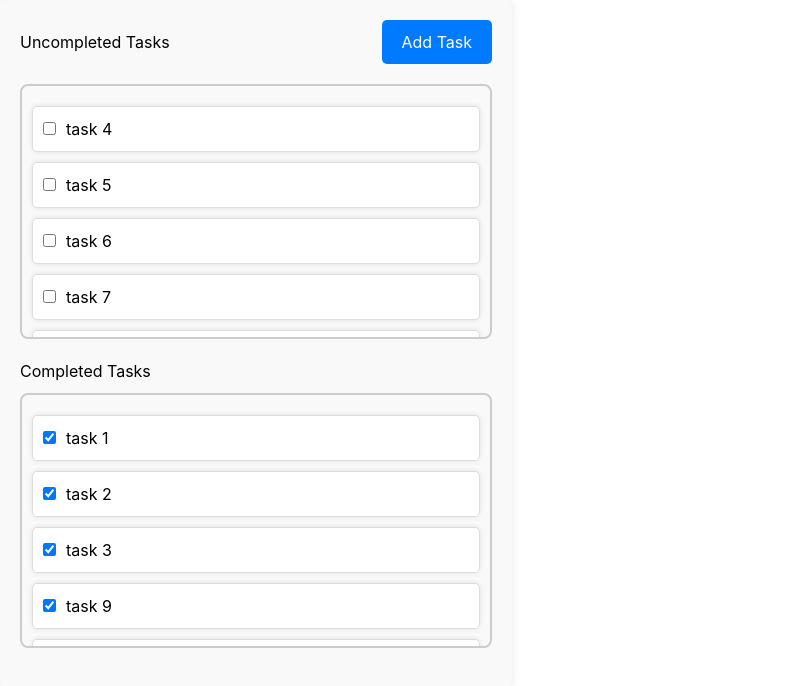
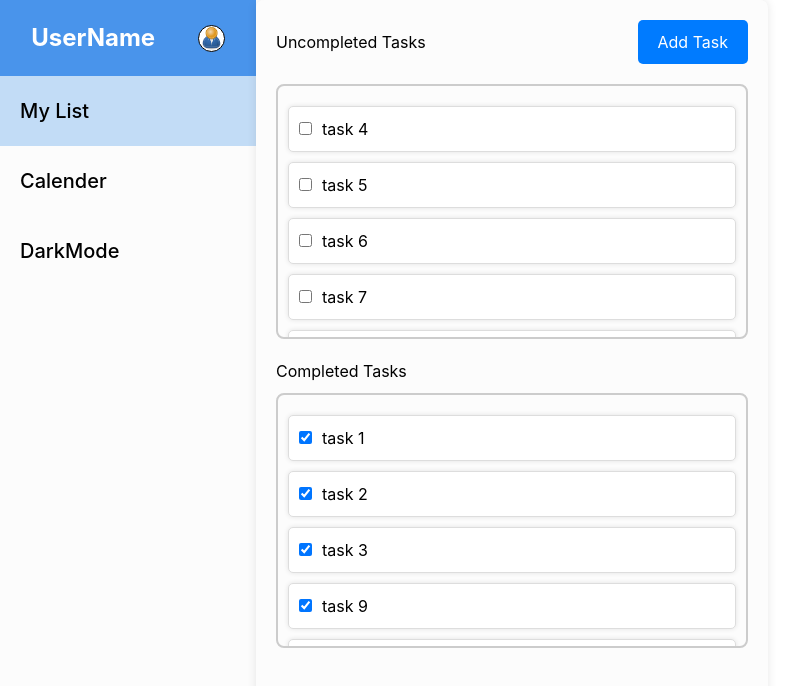
Before and after one commit to omarzydan610/DoHub, a React (Create React App) app: page / in a window 1280 px wide. Shown: the top 686 px of the page, without its empty margins (0-811 px from the left). Built offline with nearby package versions, Linux system fonts and the light colour scheme.

Commit message:
add sidBar

```diff
--- a/src/App.js
+++ b/src/App.js
@@ -1,11 +1,11 @@
 'use client';
-import './App.css';
-import MiddelBar from "./components/middelpar";
+import './styles/middlebar.css';
+import ListScreen from './components/ListScreen';
 
 function App() {
   return (
     <div className='app'>
-      <MiddelBar />
+      <ListScreen/>
     </div>
   );
 }
--- /dev/null
+++ b/src/components/ListScreen.js
@@ -0,0 +1,12 @@
+import SideBar from "./SideBar"
+import MiddleBar from "./middlebar"
+import "../styles/listScreen.css"
+function ListScreen(){
+    return(
+        <div className="list-screen">
+            <SideBar/>
+            <MiddleBar/>
+        </div>
+    )
+}
+export default ListScreen
--- /dev/null
+++ b/src/components/SideBar.js
@@ -0,0 +1,16 @@
+import "../styles/SideBar.css"
+import Usr from "../images/User.png"
+function SideBar(){
+    return(
+        <div className="side-bar">
+            <div className="username-section">
+                <div className="name">UserName</div>
+                <div className="image"><img src={Usr} alt=""/></div>
+            </div>
+            <div className="selected option my-list">My List</div>
+            <div className="option calender">Calender</div>
+            <div className="option dark-mode">DarkMode</div>
+        </div>
+    )
+}
+export default SideBar
--- a/src/components/middelpar.js
+++ b/src/components/middlebar.js
@@ -4,7 +4,7 @@ import UncompletedTask from './uncompletedtask';
 
 function MiddleBar() {
     return (
-        <div className="middelpar">
+        <div className="middle-bar">
             <div className="task-form-section">
                 <h2>Uncompleted Tasks</h2>
                 <form id="taskForm">
--- a/src/index.css
+++ b/src/index.css
@@ -4,14 +4,14 @@
 
 body {
   margin: 0;
-  font-family: -apple-system, BlinkMacSystemFont, 'Segoe UI', 'Roboto', 'Oxygen',
-    'Ubuntu', 'Cantarell', 'Fira Sans', 'Droid Sans', 'Helvetica Neue',
+  font-family: -apple-system, BlinkMacSystemFont, "Segoe UI", "Roboto", "Oxygen",
+    "Ubuntu", "Cantarell", "Fira Sans", "Droid Sans", "Helvetica Neue",
     sans-serif;
   -webkit-font-smoothing: antialiased;
   -moz-osx-font-smoothing: grayscale;
 }
 
 code {
-  font-family: source-code-pro, Menlo, Monaco, Consolas, 'Courier New',
+  font-family: source-code-pro, Menlo, Monaco, Consolas, "Courier New",
     monospace;
 }
--- /dev/null
+++ b/src/styles/SideBar.css
@@ -0,0 +1,40 @@
+.side-bar {
+  width: 20%;
+  height: 100vh;
+  background-color: #eeeeee30;
+  display: flex;
+  flex-direction: column;
+}
+.side-bar .username-section {
+  display: flex;
+  align-items: center;
+  justify-content: space-around;
+  padding: 20px 10px;
+  background-color: #4994eb;
+}
+.side-bar .username-section .name {
+  font-size: 24px;
+  font-weight: bold;
+  color: white;
+}
+.side-bar .username-section .image {
+  border: 1px solid;
+  border-radius: 50%;
+  background: white;
+}
+.side-bar .username-section .image img {
+  width: 25px;
+}
+@media (max-width: 882px) {
+  .side-bar .username-section .image {
+    display: none;
+  }
+}
+.side-bar .option {
+  font-size: 20px;
+  padding: 20px;
+  font-weight: 500;
+}
+.side-bar .selected {
+  background-color: #c2dcf6;
+}
--- /dev/null
+++ b/src/styles/listScreen.css
@@ -0,0 +1,3 @@
+.list-screen {
+  display: flex;
+}
--- a/src/App.css
+++ b/src/styles/middlebar.css
@@ -1,9 +1,10 @@
-.middelpar {
+.middle-bar {
+  height: 100vh;
   width: 40%;
   padding: 20px;
-  background-color: #f9f9f9;
+  background-color: #eeeeee30;
   border-radius: 8px;
-  box-shadow: 0 0 10px rgba(0,0,0,0.1);
+  box-shadow: 0 0 10px rgba(0, 0, 0, 0.1);
 }
 
 h2 {
@@ -42,7 +43,7 @@ button#addTask:hover {
 .task-list {
   list-style-type: none;
   padding: 10px;
-  border: 2px solid #ccc;  /* Add border around the entire list */
+  border: 2px solid #ccc; /* Add border around the entire list */
   border-radius: 8px;
   margin: 0;
 }
@@ -53,7 +54,7 @@ margin: 10px 0;
   padding: 10px;
   border-radius: 5px;
   box-shadow: 0 0 5px rgba(0, 0, 0, 0.1);
-border: 1px solid #ddd;  /* Border for each task */
+  border: 1px solid #ddd; /* Border for each task */
 }
 .scrollable {
   max-height: 255px;
```
Also changed, not shown: src/images/User.png (added), 1 other file (tests, documents, lock files or other folders). Lines whose indentation alone changed are shown as unchanged.
